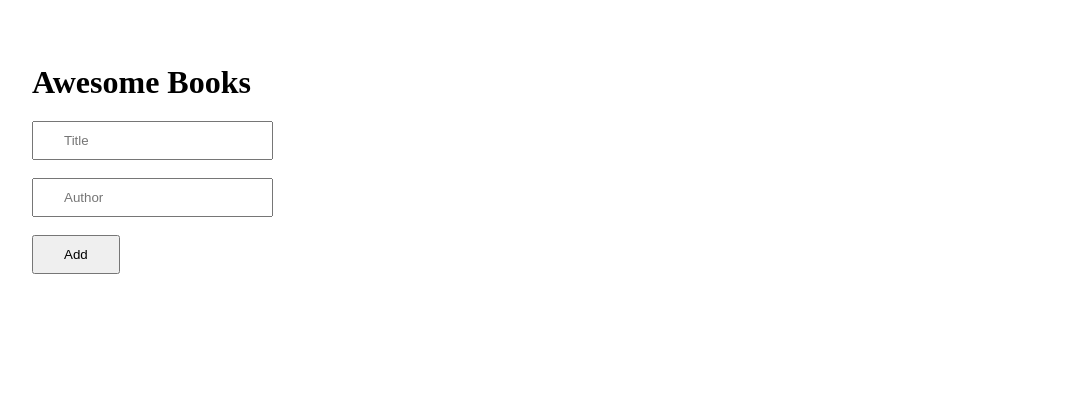
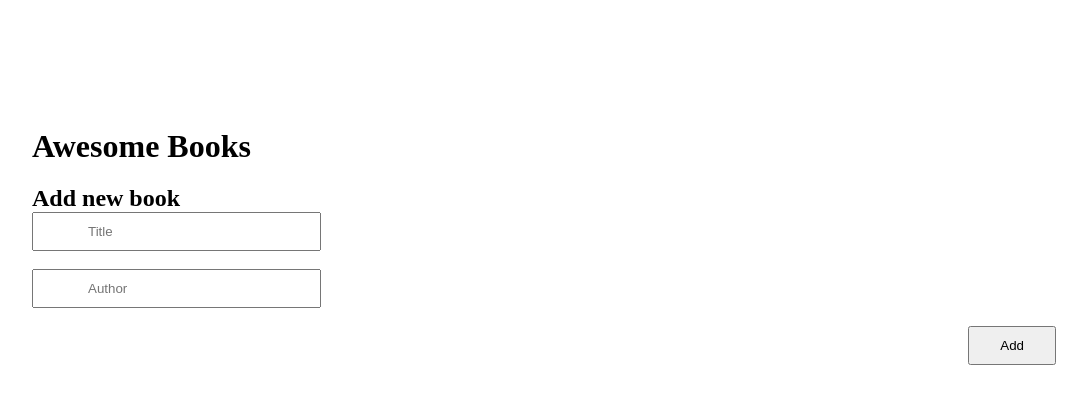
Before and after one commit to felixDev22/Awesome-Books-App, a website: page index.html in a window 1280 px wide. Shown: the whole page, without its empty margins (96-1183 px from the left). Drawn offline with Linux system fonts and the light colour scheme.

Commit message:
Update html& css file

```diff
--- a/index.html
+++ b/index.html
@@ -11,7 +11,9 @@
     <div class="container">
       <h1>Awesome Books</h1>
       <div class="books-container"></div>
+
       <form action="">
+        <h2>Add new book</h2>
         <input type="text" id="title" name="title" placeholder="Title" />
         <br />
         <br />
--- a/style.css
+++ b/style.css
@@ -9,7 +9,8 @@ body {
 }
 
 .container {
-  padding: 5% 10%;
+  width: 100%;
+  padding: 10% 10%;
 }
 
 h1 {
@@ -25,10 +26,20 @@ hr {
 }
 
 input {
-  padding: 10px 30px;
+  padding: 10px 54px;
 }
 
 button {
   padding: 10px 30px;
   margin-bottom: 20px;
 }
+
+.add-btn {
+  display: flex;
+  float: right;
+}
+
+.books {
+  display: flex;
+  justify-content: space-between;
+}
```
